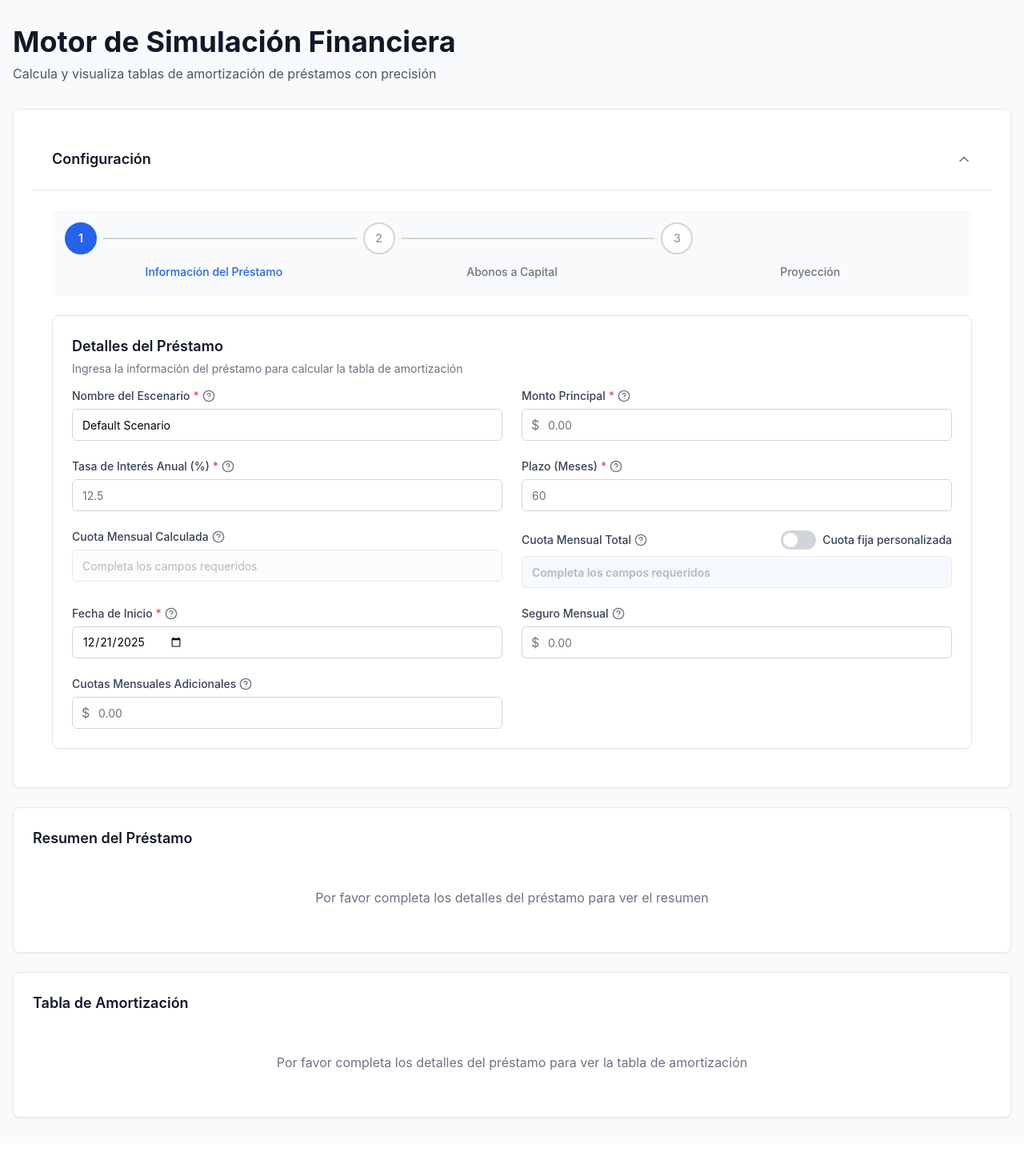
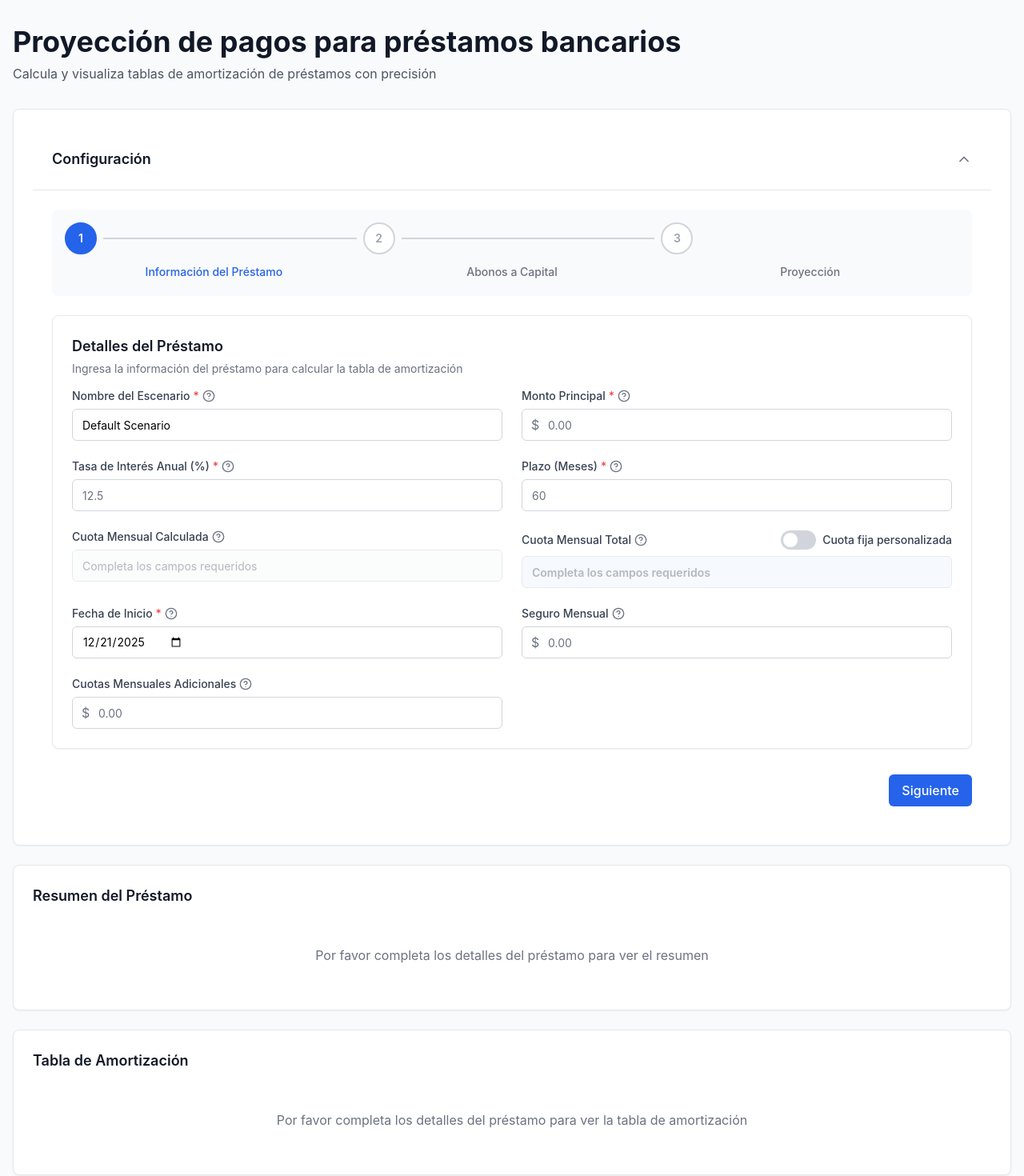
Before and after one commit to erjosara8916/finanzas-erick-saravia, a React (Vite) app: page / in a window 1280 px wide. Shown: the top 1470 px of the page at 80% size. Before the commit the page ends 1429 px from the top, so only its background shows below. Built offline with nearby package versions, Linux system fonts and the light colour scheme.

Commit message:
feat: Adding prev/next buttons

```diff
--- a/src/App.tsx
+++ b/src/App.tsx
@@ -6,6 +6,7 @@ import LoanSummary from './components/loan/LoanSummary';
 import Collapsible from './components/ui/Collapsible';
 import Stepper from './components/ui/Stepper';
 import OrientationWarning from './components/ui/OrientationWarning';
+import Button from './components/ui/Button';
 import { useLoanStore } from './store/loanStore';
 
 function App() {
@@ -62,13 +63,30 @@ function App() {
     }
   };
 
+  const handleNext = () => {
+    if (activeStep < steps.length - 1) {
+      if (activeStep === steps.length - 2) {
+        // Si estamos en el penúltimo paso, al avanzar colapsamos la configuración
+        setIsConfigOpen(false);
+      } else {
+        setActiveStep(activeStep + 1);
+      }
+    }
+  };
+
+  const handlePrevious = () => {
+    if (activeStep > 0) {
+      setActiveStep(activeStep - 1);
+    }
+  };
+
   return (
     <div className="min-h-screen bg-gray-50 dark:bg-gray-900 transition-colors">
       <OrientationWarning />
       <div className="container mx-auto px-4 py-8 max-w-7xl">
         <header className="mb-8">
           <h1 className="text-4xl font-bold text-gray-900 dark:text-white mb-2">
-            Motor de Simulación Financiera
+            Proyección de pagos para préstamos bancarios
           </h1>
           <p className="text-gray-600 dark:text-gray-400">
             Calcula y visualiza tablas de amortización de préstamos con precisión
@@ -89,18 +107,36 @@ function App() {
 
                 <div className="transition-all duration-300">
                   {activeStep === 0 && (
-                    <div className="animate-fade-in">
+                    <div className="animate-fade-in space-y-4">
                       <LoanForm />
+                      <div className="flex justify-end gap-3 pt-4">
+                        <Button onClick={handleNext}>
+                          Siguiente
+                        </Button>
+                      </div>
                     </div>
                   )}
                   {activeStep === 1 && (
-                    <div className="animate-fade-in">
+                    <div className="animate-fade-in space-y-4">
                       <ExtraPaymentsManager />
+                      <div className="flex justify-between gap-3 pt-4">
+                        <Button variant="outline" onClick={handlePrevious}>
+                          Anterior
+                        </Button>
+                        <Button onClick={handleNext}>
+                          Siguiente
+                        </Button>
+                      </div>
                     </div>
                   )}
                   {activeStep === 2 && (
-                    <div className="animate-fade-in">
+                    <div className="animate-fade-in space-y-4">
                       {/* Paso 3 no tiene contenido */}
+                      <div className="flex justify-start gap-3 pt-4">
+                        <Button variant="outline" onClick={handlePrevious}>
+                          Anterior
+                        </Button>
+                      </div>
                     </div>
                   )}
                 </div>
```
